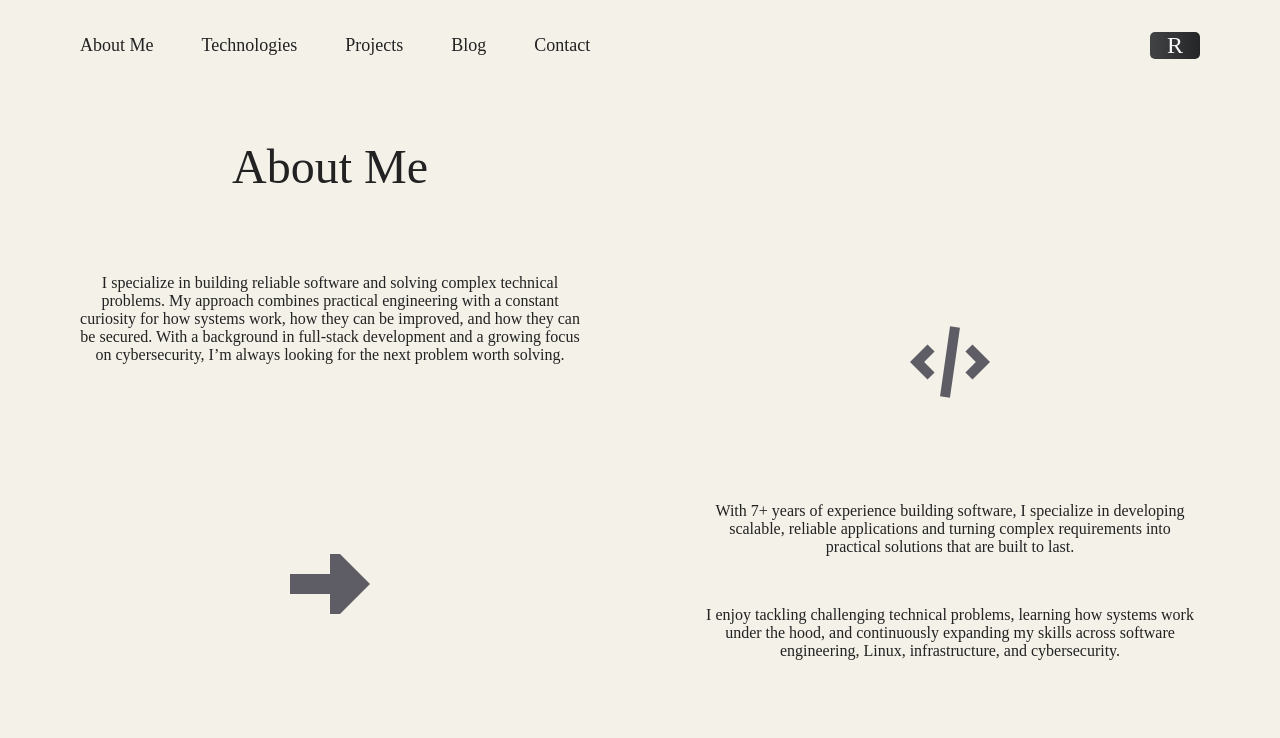
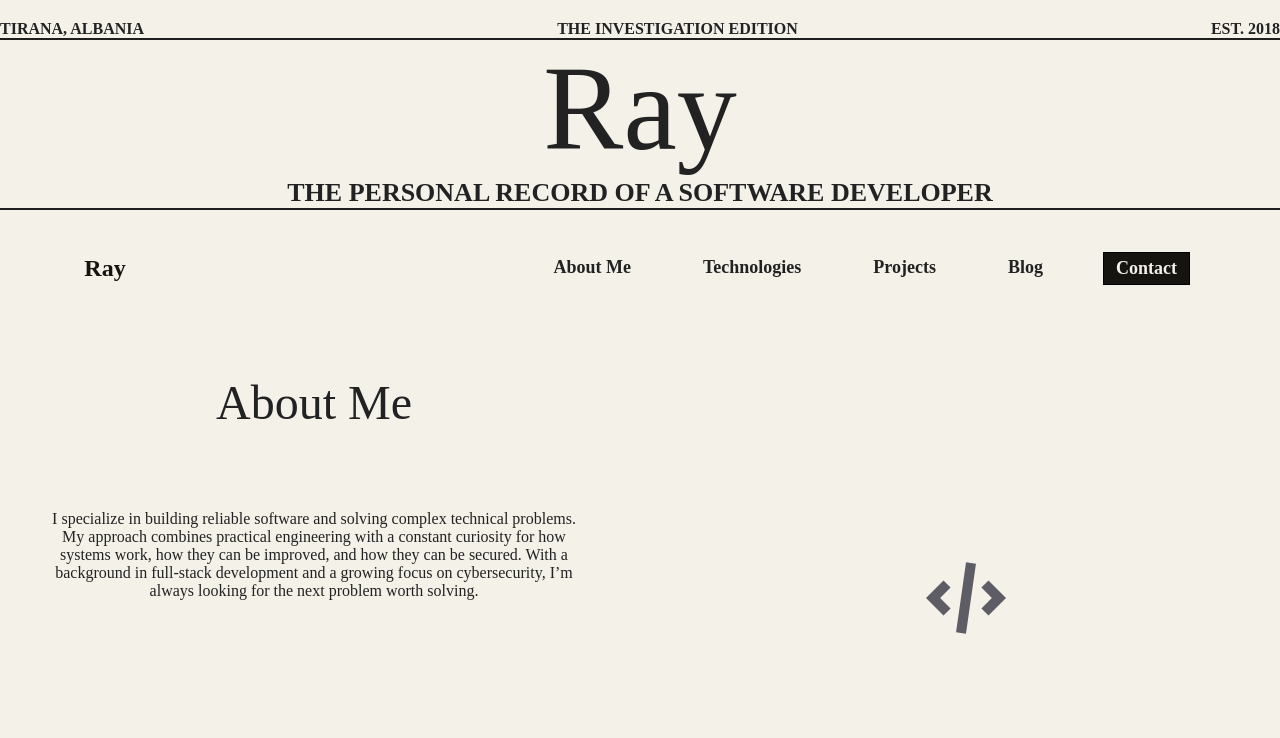
Before and after one commit to IcyDrae/website, a Vue app: page /about in a window 1280 px wide. Shown: the top 738 px of the page. Built offline with nearby package versions, Linux system fonts and the light colour scheme; a web font is replaced by a local one.

Commit message:
first phase testing

```diff
--- a/src/App.vue
+++ b/src/App.vue
@@ -1,6 +1,10 @@
 <template>
   <Mobile v-if="isMobile"></Mobile>
   <div v-else class="desktop">
+    <Heading></Heading>
+    <Divider></Divider>
+    <NamePresentation></NamePresentation>
+    <Divider></Divider>
     <NavigationBar></NavigationBar>
     <router-view/>
     <Footer></Footer>
@@ -12,9 +16,15 @@
 import Mobile from "./components/Mobile/Mobile.vue";
 import NavigationBar from "@/components/NavigationBar.vue";
 import Footer from "@/components/Footer/Footer.vue";
+import Divider from "./components/Shared/Divider.vue";
+import Heading from "./components/Heading.vue";
+import NamePresentation from "./components/NamePresentation.vue";
 
 export default {
   components: {
+    Heading,
+    Divider,
+    NamePresentation,
     Mobile,
     NavigationBar,
     Footer
--- /dev/null
+++ b/src/components/Heading.vue
@@ -0,0 +1,13 @@
+<template>
+  <div class="heading">
+    <div class="location">tirana, albania</div>
+    <div class="edition">the investigation edition</div>
+    <div class="est">est. 2018</div>
+  </div>
+</template>
+
+<script>
+export default {
+  name: "Heading"
+}
+</script>
--- a/src/components/Homepage/Homepage.vue
+++ b/src/components/Homepage/Homepage.vue
@@ -1,5 +1,6 @@
 <template>
-  <div class="home">
+  <div class="newspaper">
+    <Divider full-width></Divider>
     <Intro></Intro>
     <AboutMe></AboutMe>
     <Technologies></Technologies>
@@ -10,6 +11,7 @@
 
 <script>
 
+import Divider from "../Shared/Divider.vue";
 import Intro from "@/components/Homepage/Sections/Intro.vue"
 import AboutMe from "@/components/Homepage/Sections/AboutMe.vue"
 import Technologies from "@/components/Homepage/Sections/Technologies.vue"
@@ -19,6 +21,7 @@ import Posts from "@/components/Homepage/Sections/Posts.vue";
 export default {
   name: "Homepage",
   components: {
+    Divider,
     Intro,
     AboutMe,
     Technologies,
--- /dev/null
+++ b/src/components/NamePresentation.vue
@@ -0,0 +1,12 @@
+<template>
+  <div class="name-presentation">
+    <p class="name">Ray</p>
+    <p class="presentation">The Personal Record of a Software Developer</p>
+  </div>
+</template>
+
+<script>
+export default {
+  name: "NamePresentation"
+}
+</script>
--- a/src/components/NavigationBar.vue
+++ b/src/components/NavigationBar.vue
@@ -1,14 +1,14 @@
 <template>
   <div class="navigation-bar">
+    <router-link class="logo" :to="{ name: 'Homepage' }">Ray</router-link>
     <div class="navigation-links">
       <router-link :to="{hash: '#about-me'}">About Me</router-link>
       <router-link :to="{hash: '#technologies'}">Technologies</router-link>
       <router-link :to="{hash: '#projects'}">Projects</router-link>
       <router-link :to="{hash: '#posts'}">Blog</router-link>
-      <a href="mailto:icydrae@hotmail.com">Contact</a>
+      <a class="contact" href="mailto:icydrae@hotmail.com">Contact</a>
     </div>
 
-    <router-link class="logo" :to="{ name: 'Homepage' }">R</router-link>
   </div>
 </template>
 
--- /dev/null
+++ b/src/components/Shared/Divider.vue
@@ -0,0 +1,16 @@
+<template>
+  <div class="divider"
+  :class="{ 'divider--full-width': fullWidth }"></div>
+</template>
+
+<script>
+export default {
+  name: "Divider",
+  props: {
+    fullWidth: {
+      type: Boolean,
+      default: false
+    }
+  }
+}
+</script>
--- /dev/null
+++ b/src/styles/components/heading.scss
@@ -0,0 +1,7 @@
+.heading {
+    margin-top: 20px;
+    display: flex;
+    justify-content: space-between;
+    text-transform: uppercase;
+    font-weight: 900;
+}
--- /dev/null
+++ b/src/styles/components/name_presentation.scss
@@ -0,0 +1,11 @@
+.name-presentation {
+    .name {
+        font-size: 120px;
+    }
+
+    .presentation {
+        font-size: 26px;
+        font-weight: 700;
+        text-transform: uppercase;
+    }
+}
--- a/src/styles/components/navigation_bar.scss
+++ b/src/styles/components/navigation_bar.scss
@@ -3,23 +3,38 @@
   justify-content: space-between;
   align-items: center;
   padding: 3rem;
+  font-weight: 900;
 
   a {
     text-decoration: none;
     color: $primary;
 
     &.logo {
-      color: $tertiary;
+      color: $textColor;
       width: 50px;
       font-size: 24px;
-      border-radius: 5px;
-      @include gradientBackground(to right, #414345, #232526);
     }
   }
 
   .navigation-links {
     display: flex;
     gap: 1rem;
+    padding: 10px;
+
+    a {
+      padding: 5px 12px;
+    }
+
+    .contact {
+      border: 1px solid black;
+      color: $bodyBackgroundColor;
+      background-color: $textColor;
+
+      &:hover {
+        color: $textColor;
+        background-color: $bodyBackgroundColor;
+      }
+    }
   }
 }
 
--- /dev/null
+++ b/src/styles/components/shared/divider.scss
@@ -0,0 +1,12 @@
+.divider {
+  width: 100%;
+  height: 2px;
+  background: $backgroundColor;
+
+  &--full-width {
+    width: 100vw;
+    position: relative;
+    left: 50%;
+    transform: translateX(-50%);
+  }
+}
--- a/src/styles/general.scss
+++ b/src/styles/general.scss
@@ -19,7 +19,7 @@ html {
       -moz-osx-font-smoothing: grayscale;
       text-align: center;
       color: $primary;
-      max-width: 1680px;
+      max-width: 1400px;
       height: 100%;
       margin: 0 auto;
       overflow-wrap: break-word;
@@ -36,26 +36,3 @@ html {
     }
   }
 }
-
-@media only screen and (min-width: 992px) {
-  html body #app .section {
-    padding: 3rem 5rem;
-
-    .portfolio-paragraph {
-      margin: auto;
-      width: fit-content;
-      padding: 10px;
-      font-size: 18px;
-      font-weight: 500;
-      border: 1px solid $white;
-      border-radius: 25px;
-      background-color: $white;
-    }
-
-    .section-headline {
-      font-weight: 500;
-      font-size: 64px;
-      margin: 3rem 0;
-    }
-  }
-}
--- a/src/styles/index.scss
+++ b/src/styles/index.scss
@@ -4,6 +4,9 @@
 @import "mixins";
 @import "animations";
 @import "general";
+@import "components/shared/divider.scss";
+@import "components/heading.scss";
+@import "components/name_presentation.scss";
 @import "components/navigation_bar";
 @import "components/repeating_words";
 @import "components/intro";
```
